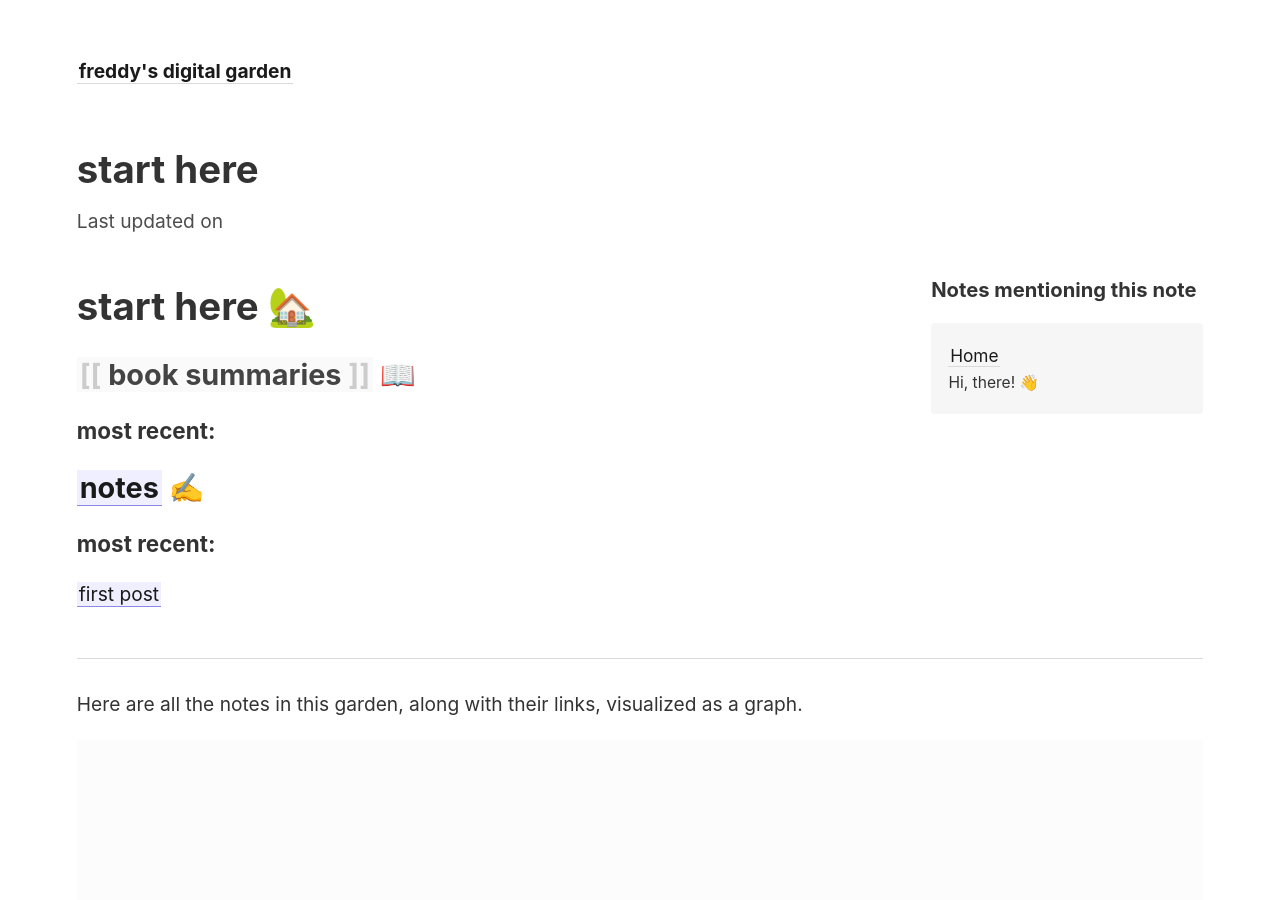
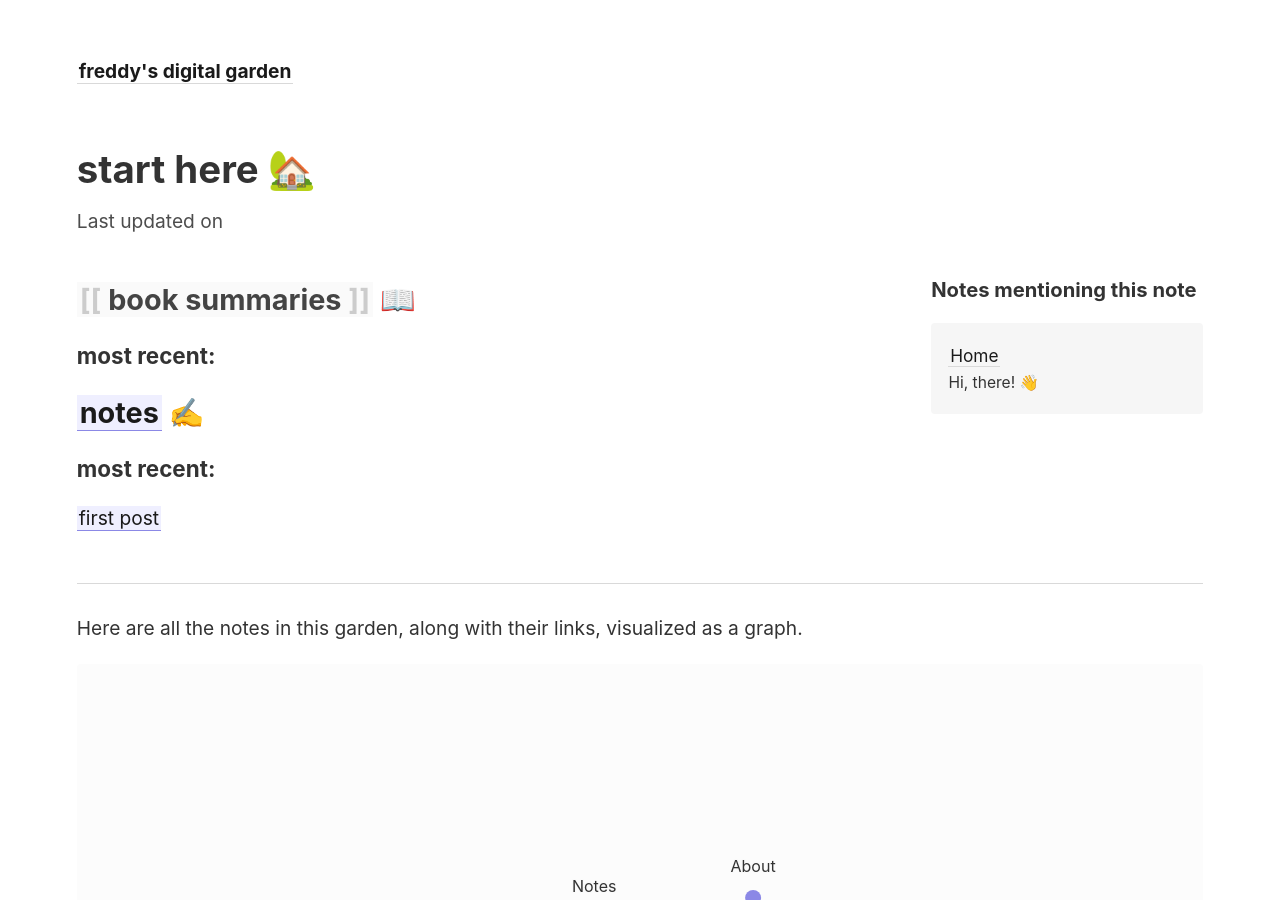
Before and after one commit to fredw529/digital-garden, a Jekyll site: the page built from _notes/fredw's digital garden/start here 🏡.md, in a window 1280 px wide and 900 px high. Built offline with Jekyll 4.4.1, drawn with Linux system fonts in a browser that asks for light colours; some of the changed text lies outside the part shown.

Commit message:
2022-02-26 18:31

```diff
--- a/_notes/fredw's digital garden/start here.md
+++ b/_notes/fredw's digital garden/start here 🏡.md
@@ -1,8 +1,6 @@
 ---
-title: start here
+title: start here 🏡
 ---
-
-# start here 🏡
 
 ## [[book summaries]] 📖
 ### most recent:
```
Also changed, not shown: _notes/fredw's digital garden/10. reference/index.md (+1 -1 lines).
